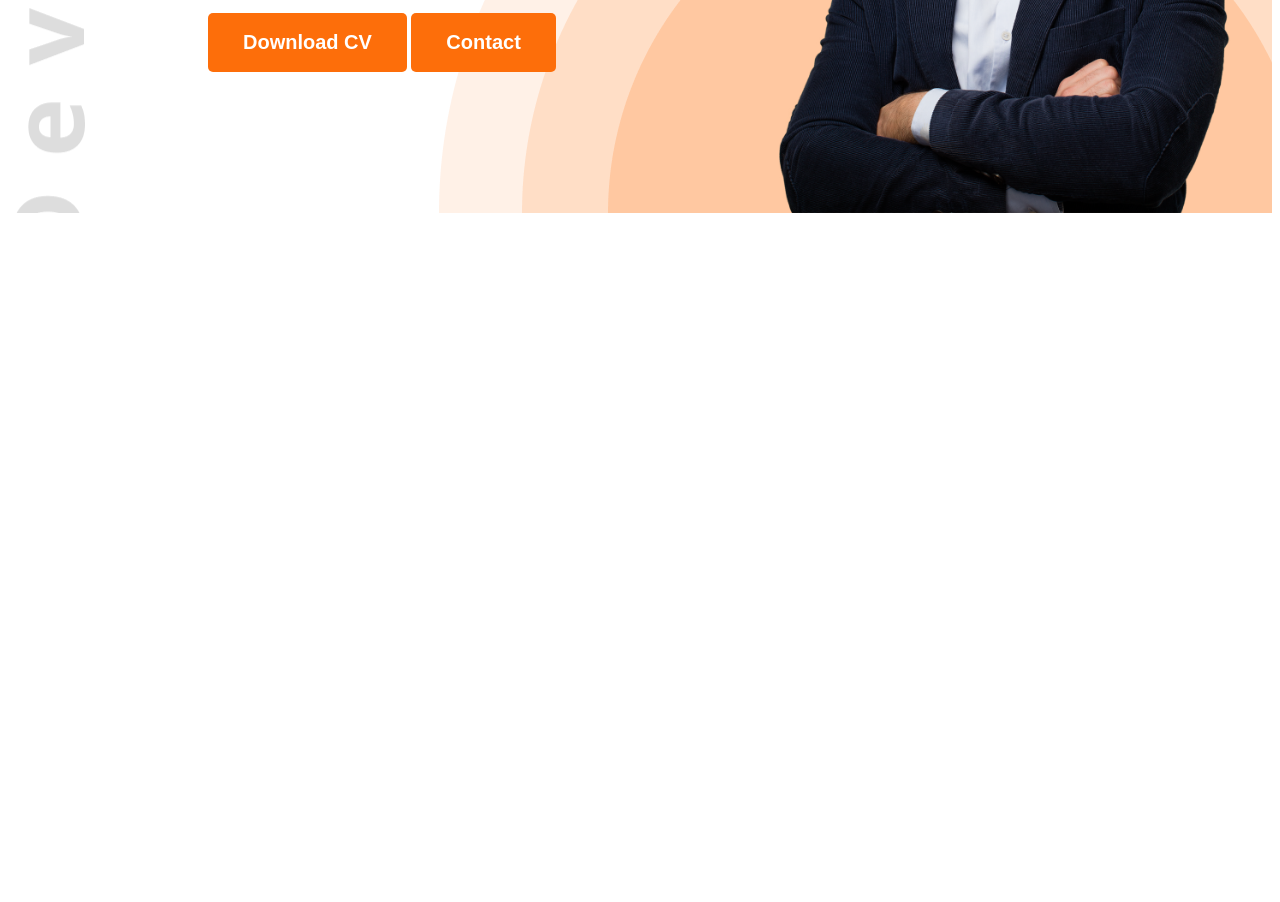
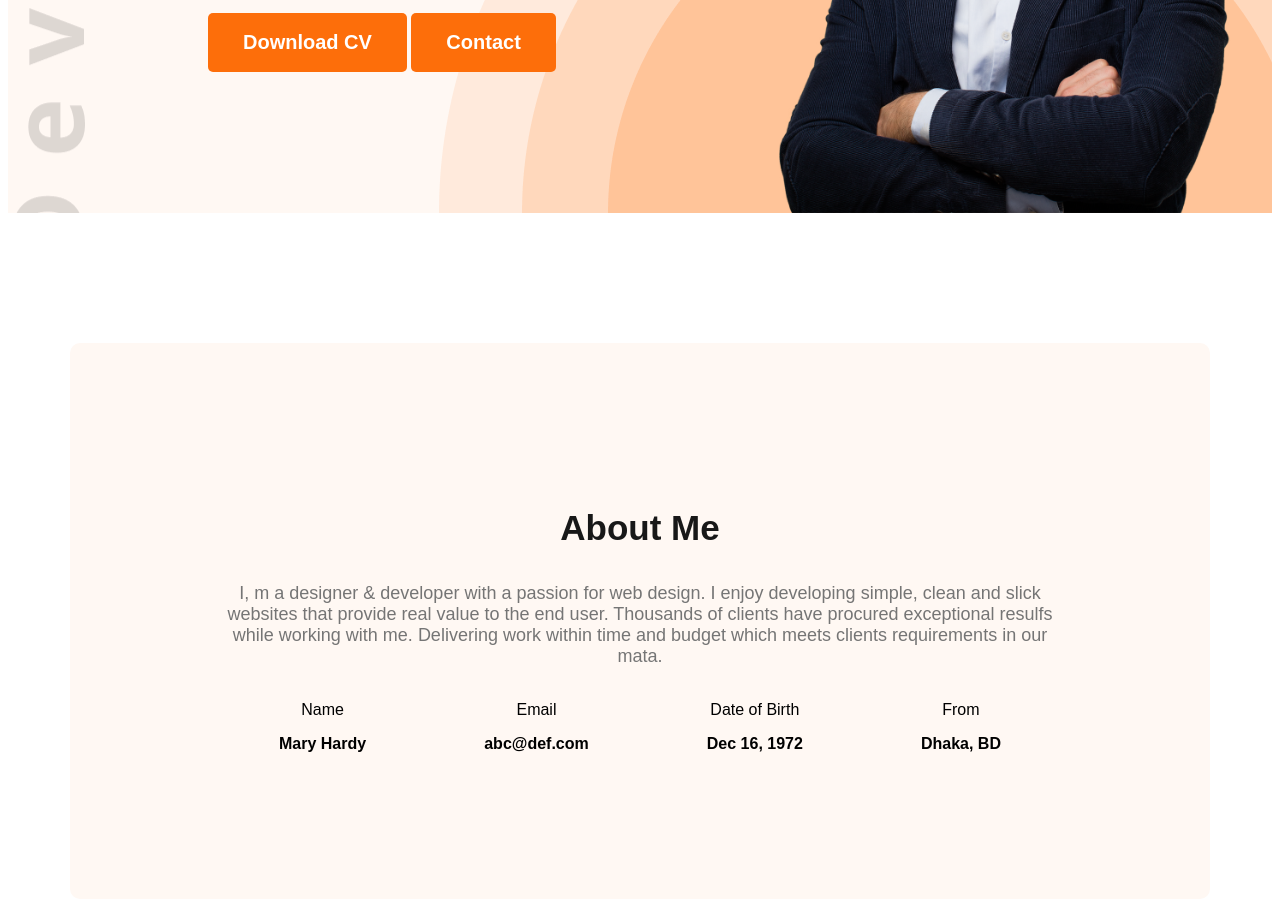
Before and after one commit to diptysarkar/web-developer-portfolio, a plain HTML site: page index.html in a window 1280 px wide. Shown: the part 516-1418 px from the top of the page. Before the commit the page ends 800 px from the top, so only its background shows below. Drawn offline with Linux system fonts and the light colour scheme.

Commit message:
added content

```diff
--- a/index.html
+++ b/index.html
@@ -12,7 +12,7 @@
     <link rel="stylesheet" href="styles/portfolio.css">
 </head>
 <body class="open-sans-normal">
-    <header class="header">
+    <header class="header secondary-bg">
         <nav>
             <h3 class="nav-title">Ma<span class="text-primary">r</span>y</h3>
             <ul>
@@ -36,7 +36,28 @@
 
     </header>
     <main>
-
+          <section class="about secondary-bg">
+            <h3 class="section-title">About Me</h3>
+            <p class="section-description">I, m a designer & developer with a passion for web design. I enjoy developing simple, clean and slick websites that provide real value to the end user. Thousands of clients have procured exceptional resulfs while working with me. Delivering work within time and budget which meets clients requirements in our mata.</p>
+            <div class="about-items">
+                <div class="about-item">
+                    <p class="item-title">Name</p>
+                    <p class="item-description">Mary Hardy</p>
+                </div>
+                <div class="about-item">
+                    <p class="item-title">Email</p>
+                    <p class="item-description">abc@def.com</p>
+                </div>
+                <div class="about-item">
+                    <p class="item-title">Date of Birth</p>
+                    <p class="item-description">Dec 16, 1972</p>
+                </div>
+                <div class="about-item">
+                    <p class="item-title">From</p>
+                    <p class="item-description">Dhaka, BD</p>
+                </div>
+            </div>
+          </section>
     </main>
     <footer>
 
--- a/styles/portfolio.css
+++ b/styles/portfolio.css
@@ -4,6 +4,9 @@
     font-optical-sizing:auto;
     font-style:normal;
     font-variation-settings:"wdth" 100;
+}
+.secondary-bg{
+    background-color:#FFF8F3;
 }
 .text-primary{
     color:rgb(244, 102, 41);
@@ -42,6 +45,15 @@ nav li a{
     padding:18px 35px;
     border-radius:5px;
 }
+.section-title{
+    font-size:35px;
+    font-weight:bold;
+    color:#181818;
+}
+.section-description{
+    font-size:18px;
+    color:#757575;
+}
 /* banner styles */
 .banner{
     display:flex;
@@ -68,3 +80,22 @@ nav li a{
     background-repeat:no-repeat;
     background-position:top left, bottom right;
 }
+/* main styles */
+main{
+    max-width:1140px;
+    margin:0 auto;
+}
+/* about styles */
+.about{
+    border-radius: 10px;
+    padding:130px 150px;
+    text-align:center;
+    margin-top:130px;
+}
+.about-items{
+    display:flex;
+    justify-content:space-around;
+}
+.item-description{
+    font-weight:600;
+}
```
